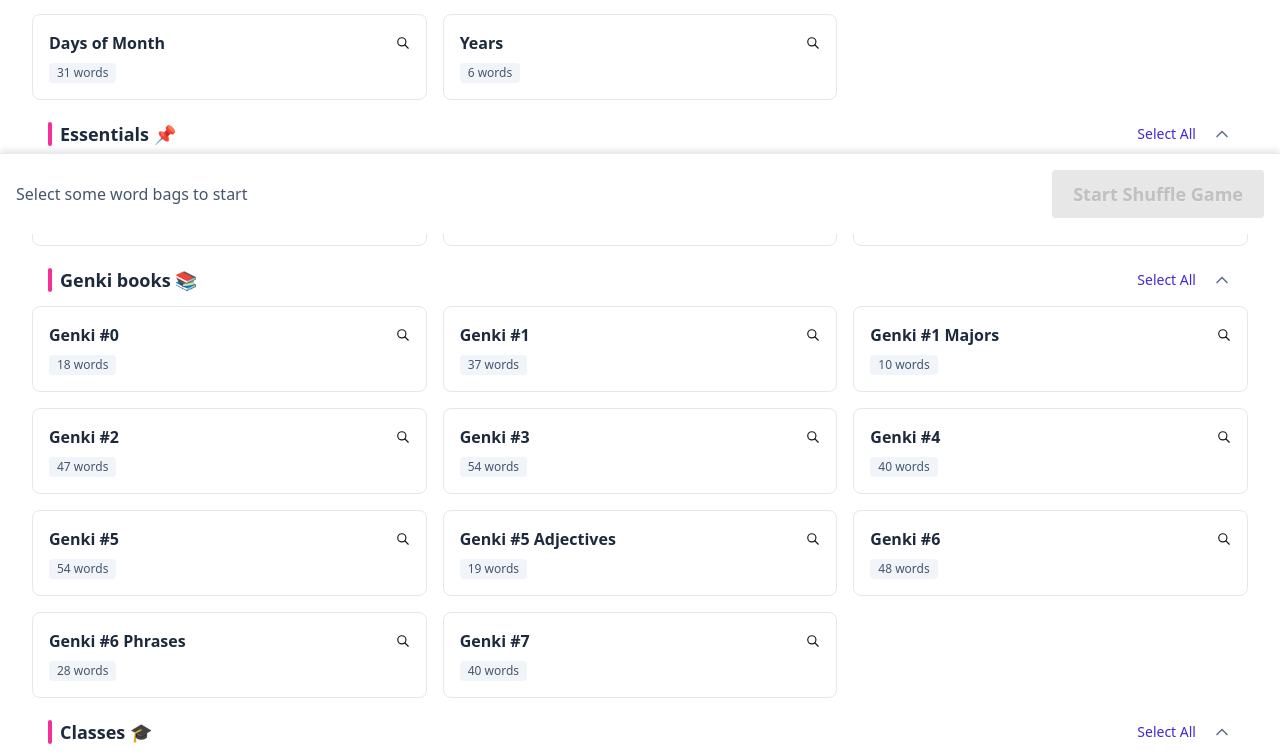
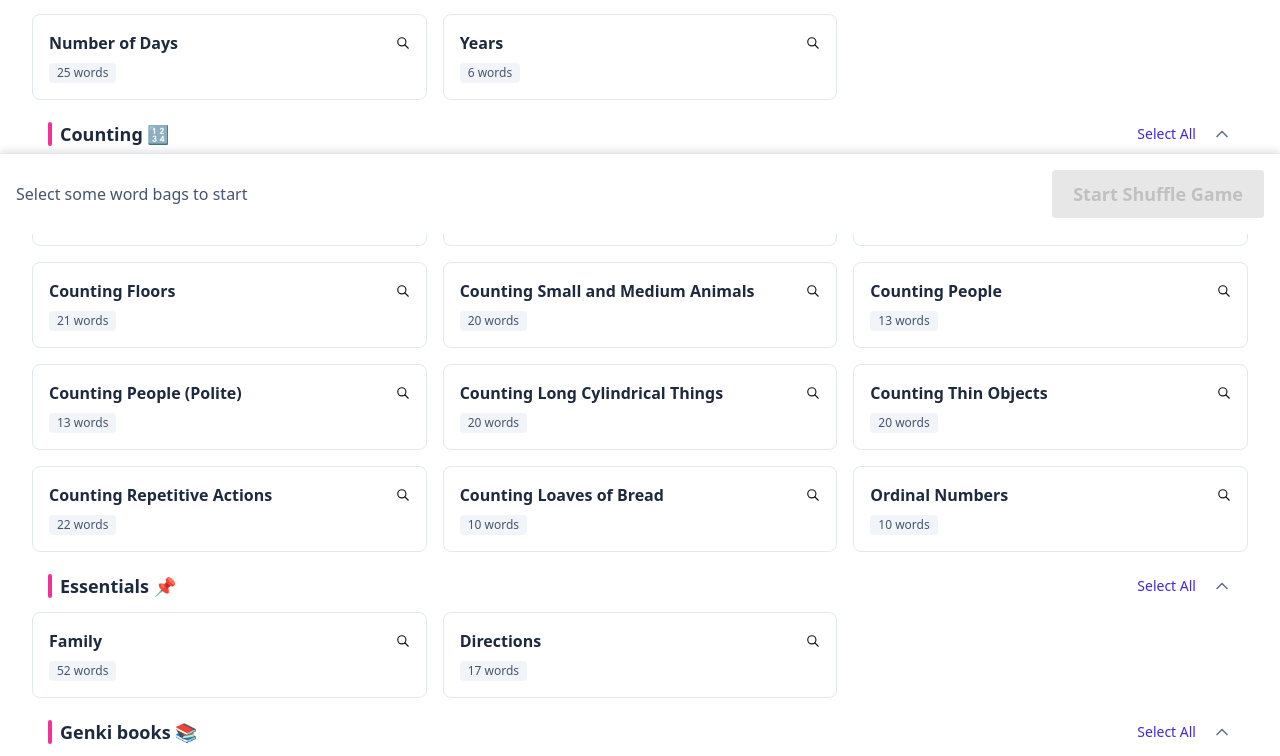
Before and after one commit to M1loseph/japanese-flashcards, a React (Vite) app: page / in a window 1280 px wide. Shown: the part 566-1322 px from the top of the page. Built offline with nearby package versions, Linux system fonts and the light colour scheme.

Commit message:
prevent loosing word bag from main screen in the future

```diff
--- a/src/japanese/index.ts
+++ b/src/japanese/index.ts
@@ -8,6 +8,7 @@ export { countingRepetitiveActionsBag } from './vocabulary/counting/countingRepe
 export { countingSmallAndMediumAnimalsBag } from './vocabulary/counting/countingSmallAndMediumAnimals';
 export { countingThingsBag } from './vocabulary/counting/countingThings';
 export { countingThinObjectsBag } from './vocabulary/counting/countingThinObjects';
+export { numbersBag } from './vocabulary/counting/numbers';
 export { ordinalNumbersBag } from './vocabulary/counting/ordinalNumbers';
 export { directionsBag } from './vocabulary/directions';
 export { duolingo1Bag } from './vocabulary/duolingo/duolingo_1';
@@ -42,7 +43,6 @@ export { cardinalDirectionsBag } from './vocabulary/geography/cardinalDirections
 export { countriesAsiaBag } from './vocabulary/geography/countriesAsia';
 export { countriesEuropeBag } from './vocabulary/geography/countriesEurope';
 export { planetsBag } from './vocabulary/geography/planets';
-export { numbersBag } from './vocabulary/numbers';
 export { sakura1_1Bag } from './vocabulary/sakura/trimester_1/sakura_1';
 export { sakura1_10Bag } from './vocabulary/sakura/trimester_1/sakura_10';
 export { sakura1_11Bag } from './vocabulary/sakura/trimester_1/sakura_11';
@@ -85,9 +85,9 @@ export { sakura3_9Bag } from './vocabulary/sakura/trimester_3/sakura_9';
 export { daysOfMonthBag } from './vocabulary/time/daysOfMonth';
 export { hoursBag } from './vocabulary/time/hours';
 export { minutesBag } from './vocabulary/time/minutes';
-export { secondsBag } from './vocabulary/time/seconds';
 export { monthsBag } from './vocabulary/time/months';
 export { numberOfDaysBag } from './vocabulary/time/numberOfDays';
+export { secondsBag } from './vocabulary/time/seconds';
 export { weekBag } from './vocabulary/time/week';
 export { yearsBag } from './vocabulary/time/years';
 
--- a/src/japanese/search.ts
+++ b/src/japanese/search.ts
@@ -11,6 +11,7 @@ import { countingRepetitiveActionsBag } from './vocabulary/counting/countingRepe
 import { countingSmallAndMediumAnimalsBag } from './vocabulary/counting/countingSmallAndMediumAnimals';
 import { countingThingsBag } from './vocabulary/counting/countingThings';
 import { countingThinObjectsBag } from './vocabulary/counting/countingThinObjects';
+import { numbersBag } from './vocabulary/counting/numbers';
 import { ordinalNumbersBag } from './vocabulary/counting/ordinalNumbers';
 import { directionsBag } from './vocabulary/directions';
 import { duolingo1Bag } from './vocabulary/duolingo/duolingo_1';
@@ -45,7 +46,6 @@ import { cardinalDirectionsBag } from './vocabulary/geography/cardinalDirections
 import { countriesAsiaBag } from './vocabulary/geography/countriesAsia';
 import { countriesEuropeBag } from './vocabulary/geography/countriesEurope';
 import { planetsBag } from './vocabulary/geography/planets';
-import { numbersBag } from './vocabulary/numbers';
 import { sakura1_1Bag } from './vocabulary/sakura/trimester_1/sakura_1';
 import { sakura1_10Bag } from './vocabulary/sakura/trimester_1/sakura_10';
 import { sakura1_11Bag } from './vocabulary/sakura/trimester_1/sakura_11';
--- a/src/japanese/types.ts
+++ b/src/japanese/types.ts
@@ -159,15 +159,7 @@ export type TranslatedJapaneseText = z.infer<typeof TranslatedJapaneseTextSchema
 
 export type TranslatedJapaneseTextType = TranslatedJapaneseText['type'];
 
-const WordBagCategorySchema = z.enum([
-    'time',
-    'counting',
-    'essentials',
-    'genki',
-    'sakura',
-    'duolingo',
-    'geography',
-]);
+const WordBagCategorySchema = z.enum(['time', 'counting', 'essentials', 'genki', 'sakura', 'duolingo', 'geography']);
 
 export type WordBagCategory = z.infer<typeof WordBagCategorySchema>;
 
--- a/src/japanese/vocabulary/numbers.ts
+++ b/src/japanese/vocabulary/counting/numbers.ts
@@ -1,4 +1,4 @@
-import type { TranslatedJapaneseText, WordBag } from '../types';
+import type { TranslatedJapaneseText, WordBag } from '../../types';
 
 const numbers: TranslatedJapaneseText[] = [
     {
@@ -356,5 +356,6 @@ const numbers: TranslatedJapaneseText[] = [
 export const numbersBag: WordBag = {
     id: '05253d28-8ebf-4793-bcb2-11b117a36f86',
     name: 'Numbers',
+    category: 'counting',
     words: numbers,
 };
--- a/src/japanese/vocabulary/directions.ts
+++ b/src/japanese/vocabulary/directions.ts
@@ -125,5 +125,6 @@ const directions: TranslatedJapaneseText[] = [
 export const directionsBag: WordBag = {
     id: '3a3f535c-4618-47bc-9f4c-d519964637fb',
     name: 'Directions',
+    category: 'essentials',
     words: directions,
 };
--- a/src/japanese/vocabulary/family.ts
+++ b/src/japanese/vocabulary/family.ts
@@ -370,5 +370,6 @@ const family: TranslatedJapaneseText[] = [
 export const familyBag: WordBag = {
     id: '83be35f1-ba1d-4a71-86df-1a52fc4b51ce',
     name: 'Family',
+    category: 'essentials',
     words: family,
 };
--- a/src/japanese/vocabulary/geography/cardinalDirections.ts
+++ b/src/japanese/vocabulary/geography/cardinalDirections.ts
@@ -34,5 +34,6 @@ const cardinalDirections: TranslatedJapaneseText[] = [
 export const cardinalDirectionsBag: WordBag = {
     id: 'bd663caa-8d68-4296-9bad-d97a86602add',
     name: 'Cardinal Directions',
+    category: 'geography',
     words: cardinalDirections,
 };
--- a/src/japanese/vocabulary/geography/countriesAsia.ts
+++ b/src/japanese/vocabulary/geography/countriesAsia.ts
@@ -76,5 +76,6 @@ const countriesAsia: TranslatedJapaneseText[] = [
 export const countriesAsiaBag: WordBag = {
     id: '9889adb4-0777-4983-8a12-d580accb3ce4',
     name: 'Countries Asia',
+    category: 'geography',
     words: countriesAsia,
 };
--- a/src/japanese/vocabulary/geography/countriesEurope.ts
+++ b/src/japanese/vocabulary/geography/countriesEurope.ts
@@ -321,5 +321,6 @@ const countriesEurope: TranslatedJapaneseText[] = [
 export const countriesEuropeBag: WordBag = {
     id: 'efcf6fe8-9b79-436f-8c4d-0987393fb4c6',
     name: 'Countries Europe',
+    category: 'geography',
     words: countriesEurope,
 };
--- a/src/japanese/vocabulary/geography/planets.ts
+++ b/src/japanese/vocabulary/geography/planets.ts
@@ -62,5 +62,6 @@ const planets: TranslatedJapaneseText[] = [
 export const planetsBag: WordBag = {
     id: '0ea2670a-adb1-4969-a5f4-af47ee1045c2',
     name: 'Planets',
+    category: 'geography',
     words: planets,
 };
--- a/src/pages/MainPage/MainPage.tsx
+++ b/src/pages/MainPage/MainPage.tsx
@@ -1,14 +1,13 @@
-import { type FC, useMemo } from 'react';
+import { type FC } from 'react';
 import { useNavigate } from 'react-router-dom';
 import { ExistingGameAlert } from '../../components/ExistingGameAlert';
 import { LanguageSelector } from '../../components/LanguageSelector';
-import { findBagById } from '../../japanese';
-import { type WordBag } from '../../japanese/types';
+import { availableWordBags, findBagById } from '../../japanese';
+import { type WordBag, type WordBagCategory } from '../../japanese/types';
 import { useGameContext } from '../../services/GameContext';
 import { useGameSettingsContext } from '../../services/GameStateContext';
 import { ScrollablePage } from '../common/ScrollablePage';
 import { CategorySection } from './CategorySection';
-import { groupedBags } from './groupedBags';
 
 const MainPage: FC = () => {
     const navigate = useNavigate();
@@ -22,6 +21,28 @@ const MainPage: FC = () => {
         deselectBags,
     } = useGameSettingsContext();
 
+    const groupedBags = availableWordBags.reduce(
+        (acc, bag) => {
+            const group = bag.category;
+            if (!acc[group]) {
+                acc[group] = [];
+            }
+            acc[group].push(bag);
+            return acc;
+        },
+        {} as Record<WordBagCategory, WordBag[]>,
+    );
+
+    const groupedBagsWithLabels = {
+        'Time ⏰': groupedBags.time,
+        'Counting 🔢': groupedBags.counting,
+        'Essentials 📌': groupedBags.essentials,
+        'Genki books 📚': groupedBags.genki,
+        'Sakura Classes 🎓': groupedBags.sakura,
+        'Duolingo 📱': groupedBags.duolingo,
+        'Geography 🌍 🌎 🌏': groupedBags.geography,
+    };
+
     const handleSelectAll = (bags: WordBag[]) => {
         selectBags(bags.map((bag) => bag.id));
     };
@@ -30,11 +51,9 @@ const MainPage: FC = () => {
         deselectBags(bags.map((bag) => bag.id));
     };
 
-    const selectedWordsCount = useMemo(() => {
-        return Array.from(selectedWordBags)
-            .map((id) => findBagById(id)?.words.length ?? 0)
-            .reduce((a, b) => a + b, 0);
-    }, [selectedWordBags]);
+    const selectedWordsCount = Array.from(selectedWordBags)
+        .map((id) => findBagById(id)?.words.length ?? 0)
+        .reduce((a, b) => a + b, 0);
 
     const handleStartGame = () => {
         const bags = Array.from(selectedWordBags)
@@ -63,7 +82,7 @@ const MainPage: FC = () => {
                 <section>
                     <h2 className="text-2xl font-bold mb-6 text-center">2. Select Content</h2>
                     <div className="space-y-2">
-                        {Object.entries(groupedBags).map(
+                        {Object.entries(groupedBagsWithLabels).map(
                             ([category, bags]) =>
                                 bags.length > 0 && (
                                     <CategorySection
--- a/src/pages/MainPage/groupedBags.ts
+++ /dev/null
@@ -1,174 +0,0 @@
-import {
-    cardinalDirectionsBag,
-    countingAgeBag,
-    countingFloorsBag,
-    countingLoavesOfBreadBag,
-    countingLongCylindricalThingsBag,
-    countingPeopleBag,
-    countingPeoplePoliteBag,
-    countingRepetitiveActionsBag,
-    countingSmallAndMediumAnimalsBag,
-    countingThingsBag,
-    countingThinObjectsBag,
-    countriesAsiaBag,
-    countriesEuropeBag,
-    daysOfMonthBag,
-    directionsBag,
-    duolingo10Bag,
-    duolingo11Bag,
-    duolingo12Bag,
-    duolingo13Bag,
-    duolingo14Bag,
-    duolingo15Bag,
-    duolingo16Bag,
-    duolingo1Bag,
-    duolingo2Bag,
-    duolingo3Bag,
-    duolingo4Bag,
-    duolingo5Bag,
-    duolingo6Bag,
-    duolingo7Bag,
-    duolingo8Bag,
-    duolingo9Bag,
-    familyBag,
-    genki0Bag,
-    genki1Bag,
-    genki1MajorsBag,
-    genki2Bag,
-    genki3Bag,
-    genki4Bag,
-    genki5AdjectivesBag,
-    genki5Bag,
-    genki6Bag,
-    genki6PhrasesBag,
-    genki7Bag,
-    hoursBag,
-    minutesBag,
-    monthsBag,
-    numberOfDaysBag,
-    numbersBag,
-    ordinalNumbersBag,
-    planetsBag,
-    sakura1_10Bag,
-    sakura1_11Bag,
-    sakura1_12Bag,
-    sakura1_1Bag,
-    sakura1_2Bag,
-    sakura1_3Bag,
-    sakura1_4Bag,
-    sakura1_5Bag,
-    sakura1_6Bag,
-    sakura1_7Bag,
-    sakura1_8AnimalsBag,
-    sakura1_8Bag,
-    sakura1_8FruitsAndVegetablesBag,
-    sakura1_8SportsBag,
-    sakura1_9Bag,
-    sakura2_10Bag,
-    sakura2_11Bag,
-    sakura2_12Bag,
-    sakura2_1Bag,
-    sakura2_2Bag,
-    sakura2_3Bag,
-    sakura2_4Bag,
-    sakura2_5Bag,
-    sakura2_6Bag,
-    sakura2_7Bag,
-    sakura2_8Bag,
-    sakura2_9Bag,
-    sakura3_10Bag,
-    sakura3_11Bag,
-    sakura3_12Bag,
-    sakura3_1Bag,
-    sakura3_2Bag,
-    sakura3_3Bag,
-    sakura3_4Bag,
-    sakura3_5Bag,
-    sakura3_6Bag,
-    sakura3_7Bag,
-    sakura3_8Bag,
-    sakura3_9Bag,
-    weekBag,
-    yearsBag,
-    secondsBag,
-    type WordBag,
-} from '../../japanese';
-
-export const groupedBags: Record<string, WordBag[]> = {
-    'Time ⏰': [weekBag, hoursBag, minutesBag, secondsBag, monthsBag, numberOfDaysBag, daysOfMonthBag, yearsBag],
-    'Counting 🔢': [],
-    'Essentials 📌': [familyBag, numbersBag, directionsBag],
-    'Genki books 📚': [
-        genki0Bag,
-        genki1Bag,
-        genki1MajorsBag,
-        genki2Bag,
-        genki3Bag,
-        genki4Bag,
-        genki5Bag,
-        genki5AdjectivesBag,
-        genki6Bag,
-        genki6PhrasesBag,
-        genki7Bag,
-    ],
-    'Classes 🎓': [
-        sakura1_1Bag,
-        sakura1_2Bag,
-        sakura1_3Bag,
-        sakura1_4Bag,
-        sakura1_5Bag,
-        sakura1_6Bag,
-        sakura1_7Bag,
-        sakura1_8Bag,
-        sakura1_8SportsBag,
-        sakura1_8FruitsAndVegetablesBag,
-        sakura1_8AnimalsBag,
-        sakura1_9Bag,
-        sakura1_10Bag,
-        sakura1_11Bag,
-        sakura1_12Bag,
-        sakura2_1Bag,
-        sakura2_2Bag,
-        sakura2_3Bag,
-        sakura2_4Bag,
-        sakura2_5Bag,
-        sakura2_6Bag,
-        sakura2_7Bag,
-        sakura2_8Bag,
-        sakura2_9Bag,
-        sakura2_10Bag,
-        sakura2_11Bag,
-        sakura2_12Bag,
-        sakura3_1Bag,
-        sakura3_2Bag,
-        sakura3_3Bag,
-        sakura3_4Bag,
-        sakura3_5Bag,
-        sakura3_6Bag,
-        sakura3_7Bag,
-        sakura3_8Bag,
-        sakura3_9Bag,
-        sakura3_10Bag,
-        sakura3_11Bag,
-        sakura3_12Bag,
-    ],
-    'Apps 📱': [
-        duolingo1Bag,
-        duolingo2Bag,
-        duolingo3Bag,
-        duolingo4Bag,
-        duolingo5Bag,
-        duolingo6Bag,
-        duolingo7Bag,
-        duolingo8Bag,
-        duolingo9Bag,
-        duolingo10Bag,
-        duolingo11Bag,
-        duolingo12Bag,
-        duolingo13Bag,
-        duolingo14Bag,
-        duolingo15Bag,
-        duolingo16Bag,
-    ],
-    'Geography 🌍 🌎 🌏': [countriesEuropeBag, countriesAsiaBag, planetsBag, cardinalDirectionsBag],
-};
```
